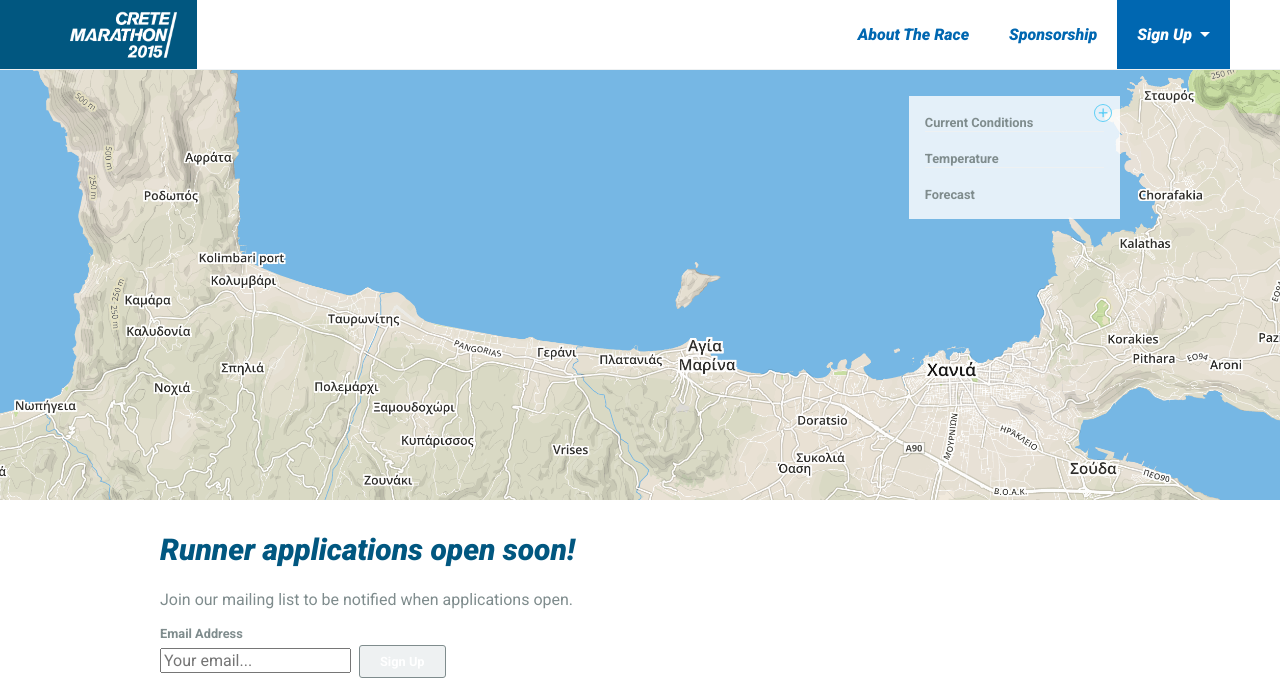
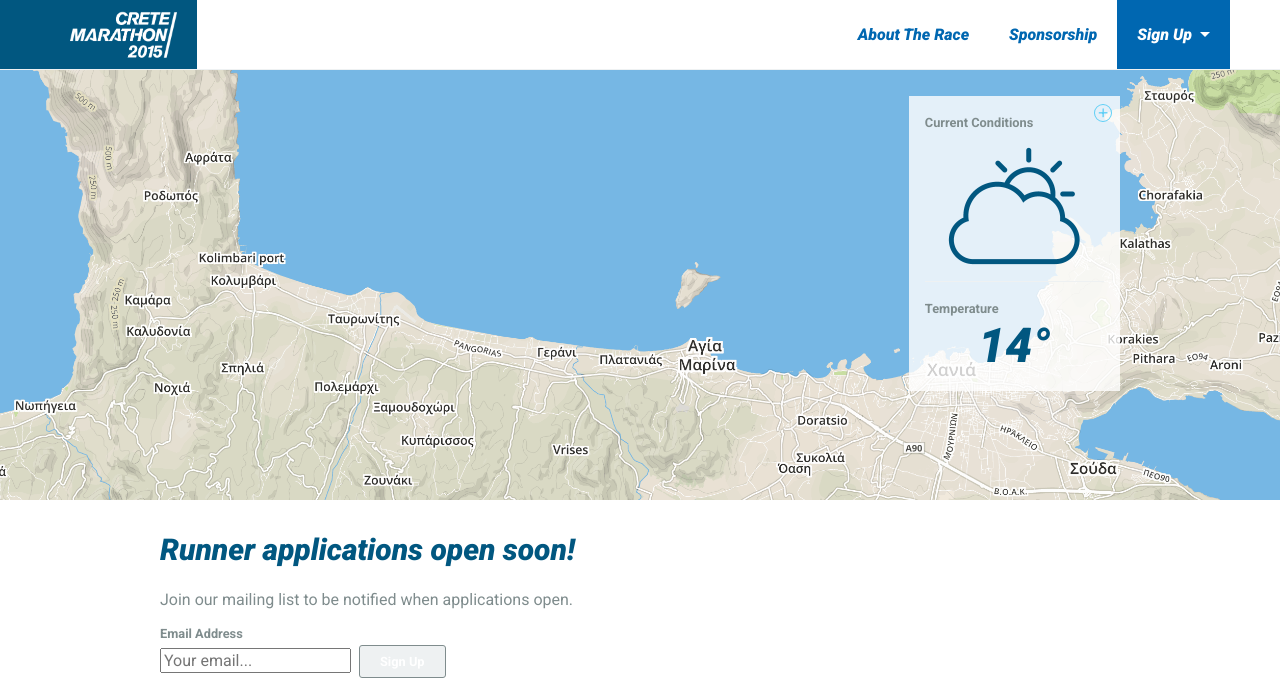
Before and after one commit to steliospapagrigoriou/crete-marathon, a website: page index.html in a window 1280 px wide. Shown: the top 692 px of the page. Drawn offline with nearby package versions, Linux system fonts and the light colour scheme.

Commit message:
Finally updates to static skeleton

```diff
--- a/index.html
+++ b/index.html
@@ -41,15 +41,17 @@
 
         <div class="card__section">
           <span class="input-label">Current Conditions</span>
+          <img class="weather-icon" src="/img/icon-weather.png">
         </div>
 
         <div class="card__section">
           <span class="input-label">Temperature</span>
+          <span class="kilo">14&deg;</kilo>
         </div>
 
-        <div class="card__section">
+        <!--<div class="card__section">
           <span class="input-label">Forecast</span>
-        </div>
+        </div>-->
       </div>
 
       <div class="twelve columns form--booking">
--- a/scss/components/_cards.scss
+++ b/scss/components/_cards.scss
@@ -28,6 +28,17 @@
   .card__section {
     margin-bottom: 1rem;
     border-bottom: 1px solid $grey-1;
+    .weather-icon {
+      margin: 0 auto;
+      display: block;
+      width:  150px;
+      height: 150px;
+    }
+    .kilo {
+      display: block;
+      margin: 0;
+      text-align: center;
+    }
   }
   div:last-of-type {
     margin-bottom: 0;
--- a/scss/layouts/_sponsors.scss
+++ b/scss/layouts/_sponsors.scss
@@ -1,5 +1,5 @@
 .page--sponsors {
   .masthead {
-    background-image: url(/img/bg-01.jpg);
+//    background-image: url(/img/bg-01.jpg);
   }
 }
```
Also changed, not shown: about.html (+6 -4 lines), css/styles.css, img/icon-weather.png (added), 1 other file.
